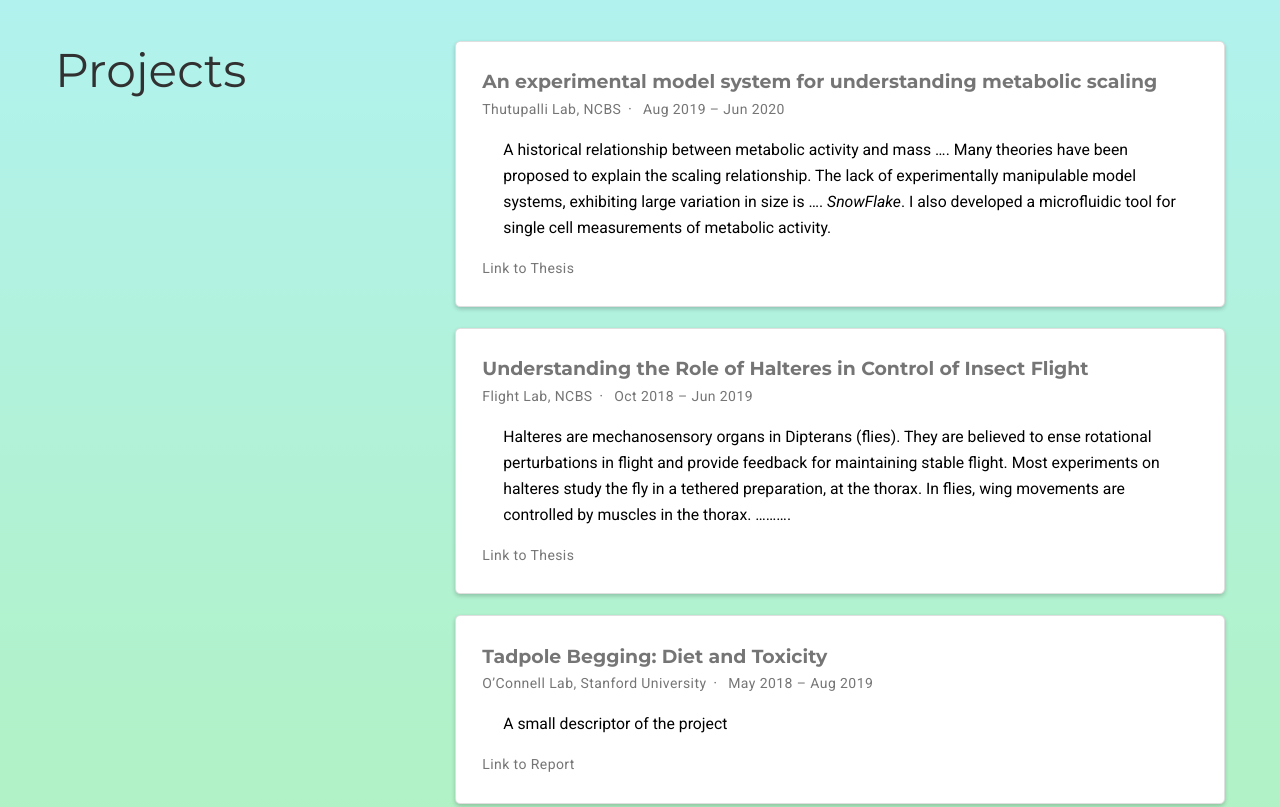
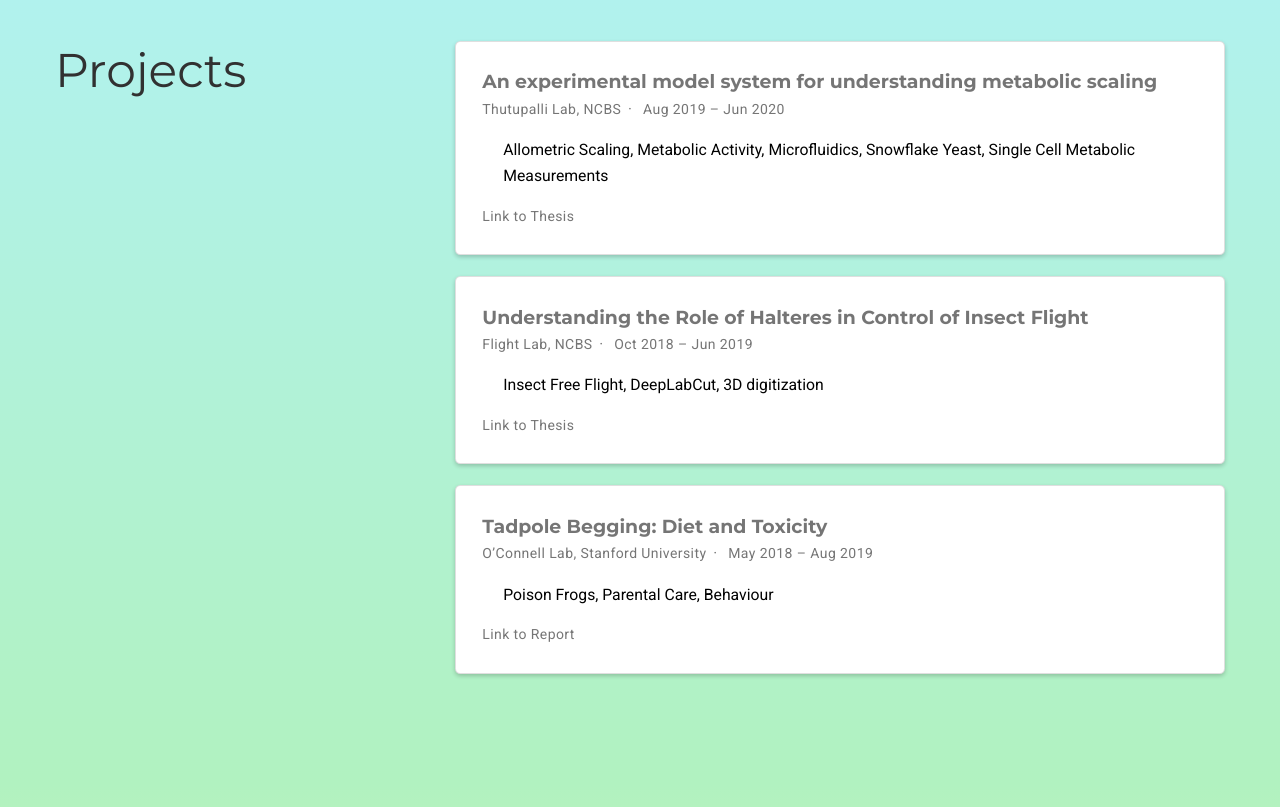
Before and after one commit to aiyeraditya/aiyeraditya.github.io, a plain HTML site: page index.html in a window 1280 px wide. Shown: the part 980-1787 px from the top of the page. Drawn offline with nearby package versions, Linux system fonts and the light colour scheme; some packages are replaced by stand-ins of ours; some icons are missing.

Commit message:
Build website

```diff
--- a/index.html
+++ b/index.html
@@ -807,8 +807,7 @@
           </div>
 
 
-            <div class="card-text">A historical relationship between metabolic activity and mass &hellip;. Many theories have been proposed to explain the scaling relationship. The lack of experimentally manipulable model systems, exhibiting large variation in size is &hellip;. <em>SnowFlake</em>.
-I also developed a microfluidic tool for single cell measurements of metabolic activity.</div>
+            <div class="card-text">Allometric Scaling, Metabolic Activity, Microfluidics, Snowflake Yeast, Single Cell Metabolic Measurements</div>
 
 
            <div class="card-subtitle my-0 article-metadata"><a href="https://aiyeraditya.github.io/files/Aditya_Thesis2020.pdf" target="_blank" rel="noopener">Link to Thesis</a></div>
@@ -825,7 +824,7 @@ I also developed a microfluidic tool for single cell measurements of metabolic a
           </div>
 
 
-            <div class="card-text">Halteres are mechanosensory organs in Dipterans (flies). They are believed to ense rotational perturbations in flight and provide feedback for maintaining stable flight. Most experiments on halteres study the fly in a tethered preparation, at the thorax. In flies, wing movements are controlled by muscles in the thorax. &hellip;&hellip;&hellip;.</div>
+            <div class="card-text">Insect Free Flight, DeepLabCut, 3D digitization</div>
 
 
            <div class="card-subtitle my-0 article-metadata"><a href="https://aiyeraditya.github.io/files/Aditya_Thesis2019.pdf" target="_blank" rel="noopener">Link to Thesis</a></div>
@@ -842,7 +841,7 @@ I also developed a microfluidic tool for single cell measurements of metabolic a
           </div>
 
 
-            <div class="card-text">A small descriptor of the project</div>
+            <div class="card-text">Poison Frogs, Parental Care, Behaviour</div>
 
 
            <div class="card-subtitle my-0 article-metadata"><a href="https://www.datacamp.com" target="_blank" rel="noopener">Link to Report</a></div>
```
